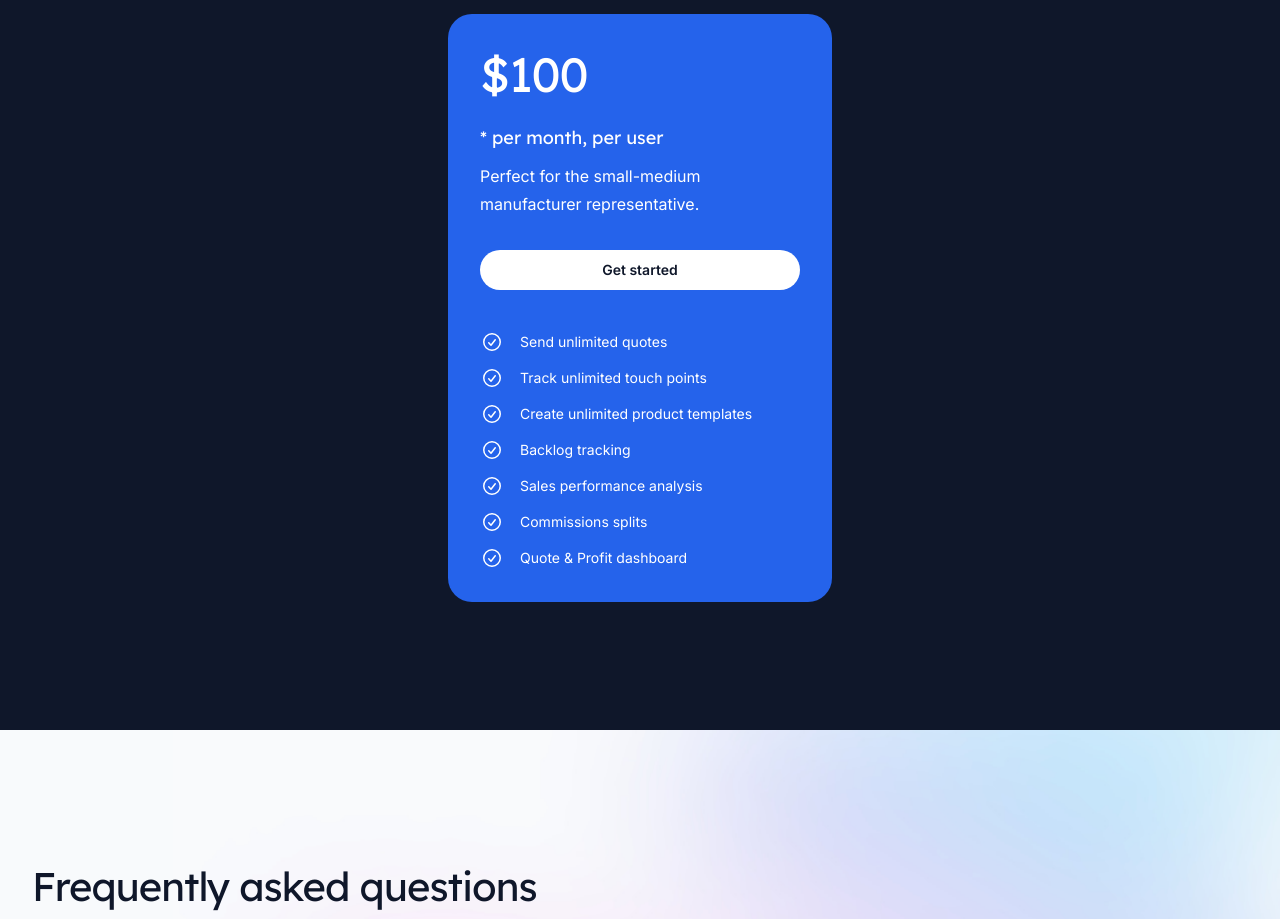
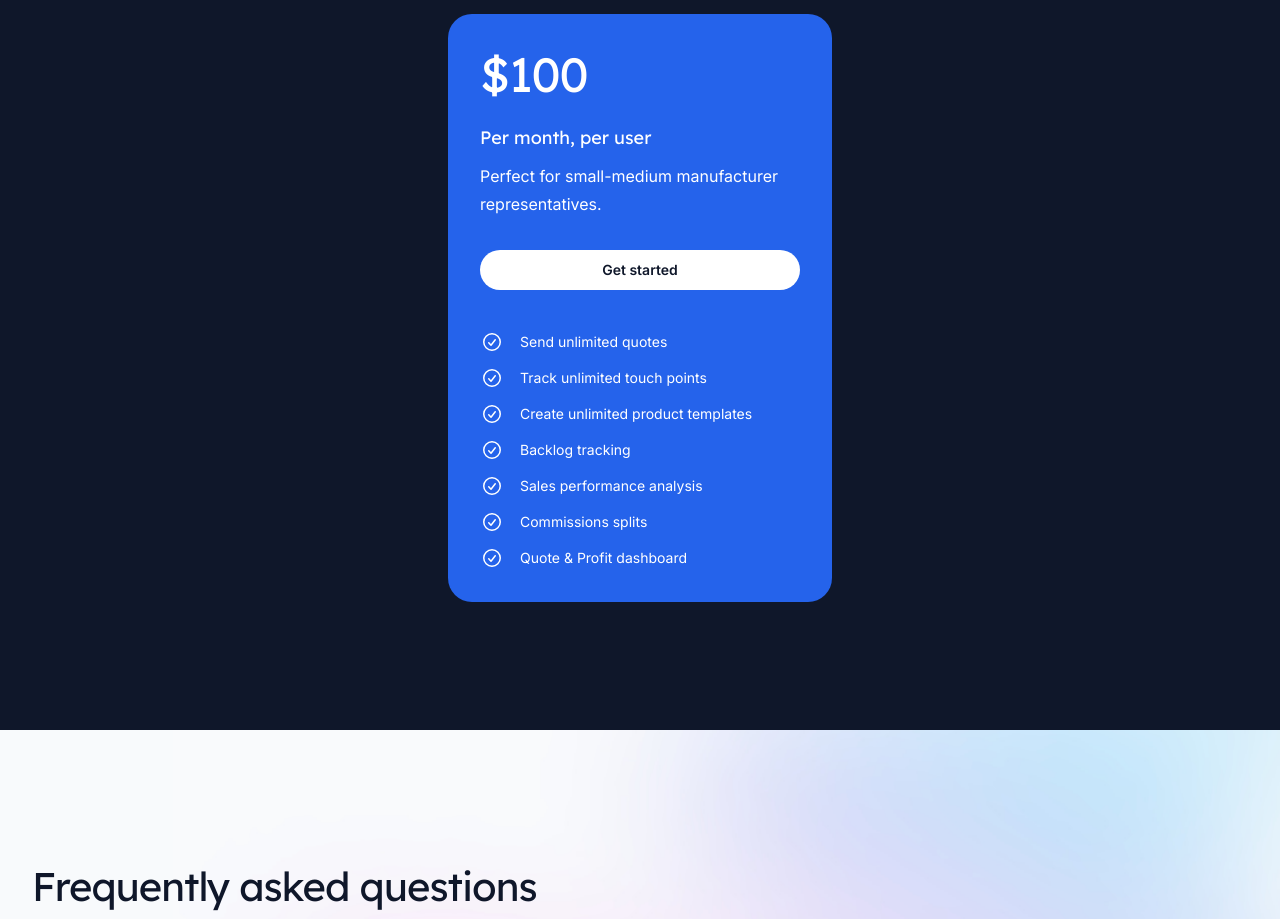
Before and after one commit to databasically/repsmart-web, a Next.js app: page / in a window 1280 px wide. Shown: the part 4400-5319 px from the top of the page. Built offline with nearby package versions, Linux system fonts and the light colour scheme.

Commit message:
slight wording fixes

```diff
--- a/src/components/Pricing.jsx
+++ b/src/components/Pricing.jsx
@@ -131,9 +131,9 @@ export function Pricing() {
 
           <Plan
             featured
-            name="* per month, per user"
+            name="Per month, per user"
             price="$100"
-            description="Perfect for the small-medium manufacturer representative."
+            description="Perfect for small-medium manufacturer representatives."
             href="https://savvycal.com/kevin-deneault/9868d09d"
             features={[
               'Send unlimited quotes',
```
